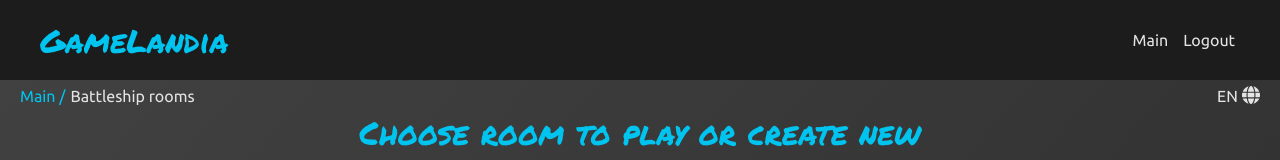
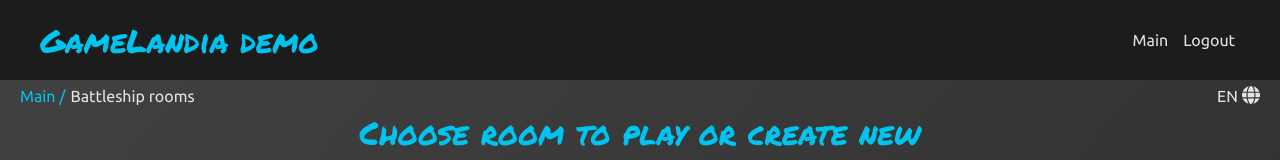
Before and after one commit to Nikitapil/gamelandia, a React (Create React App) app: page /gamelandia/battleship in a window 1280 px wide. Shown: the top 160 px of the page. Built offline with nearby package versions, Linux system fonts and the light colour scheme; no server answers; the database is empty; sample sign-in values are in the browser's storage.

Commit message:
try to deploy from actions

```diff
--- a/src/components/AppHeader/AppHeader.tsx
+++ b/src/components/AppHeader/AppHeader.tsx
@@ -22,7 +22,7 @@ export const AppHeader: FC<AppHeaderProps> = ({ auth }) => {
   return (
     <header className={headerStyles.header}>
       <div className={`container ${headerStyles.header__container}`}>
-        <h1 className={headerStyles.header__title}>GameLandia</h1>
+        <h1 className={headerStyles.header__title}>GameLandia demo</h1>
         <nav className={headerStyles['header__nav-bar']}>
           <ul className={headerStyles['nav-bar__links']}>
             <li>
```
